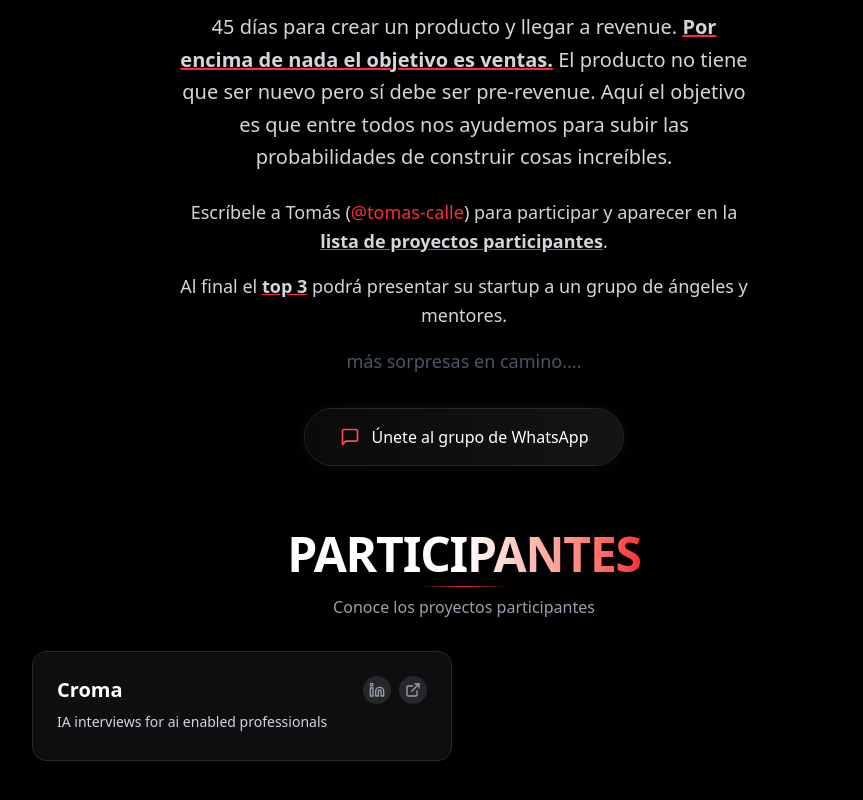
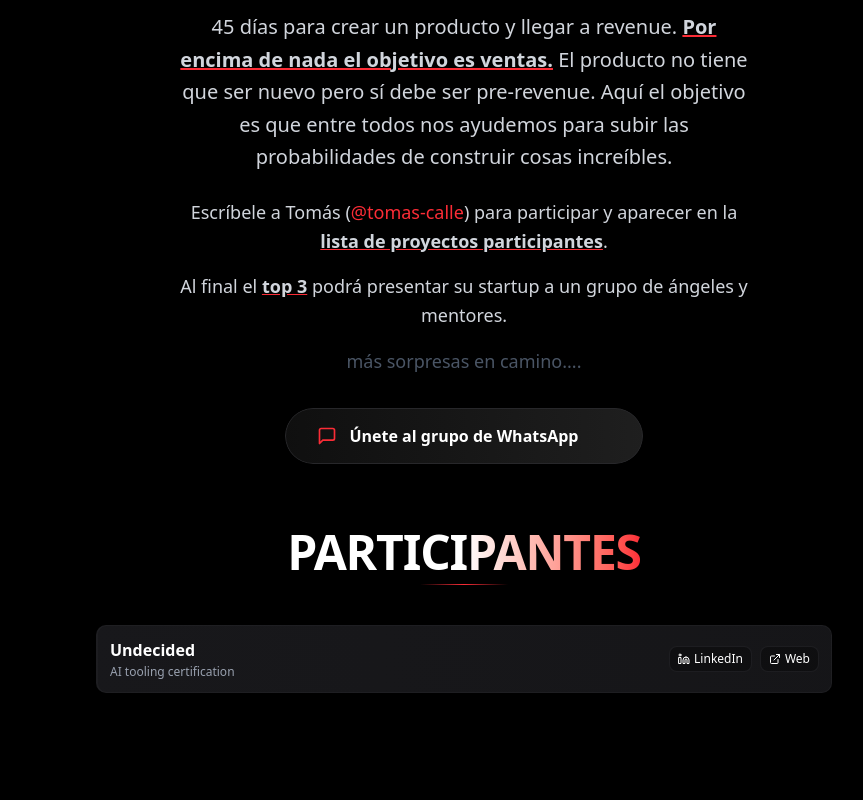
Before and after one commit to tomasCalletce/pmf-or-die, a Next.js app: page / in a window 1280 px wide. Shown: the part 414-1214 px from the top of the page, without its empty margins (176-1039 px from the left). After the commit the page ends 1171 px from the top, so only its background shows below. Built offline with nearby package versions, Linux system fonts and the light colour scheme.

Commit message:
feat: better look

```diff
--- a/src/app/info.tsx
+++ b/src/app/info.tsx
@@ -1,4 +1,5 @@
-import { MessageSquare } from "lucide-react";
+import { Whatsapp } from "./whatsapp";
+
 export const Info = () => {
   return (
     <>
@@ -40,7 +41,7 @@ export const Info = () => {
           <div className="inline-flex items-center px-4 py-1.5 mb-6 bg-gradient-to-r from-zinc-900 to-zinc-800 rounded-xl shadow-lg border border-zinc-700">
             <div className="h-2 w-2 rounded-full bg-red-500 animate-pulse mr-2"></div>
             <span className="text-sm font-medium text-gray-200">
-              MAY 18 - JULY 2, 2024
+              MAYO 20 - JUNIO 15, 2025
             </span>
           </div>
 
@@ -104,20 +105,7 @@ export const Info = () => {
             más sorpresas en camino....
           </p>
 
-          <div className="mt-8 flex flex-col gap-4 items-center">
-            <a
-              href="https://chat.whatsapp.com/DqHtEAQM9K6BbBDz8TU1eP"
-              target="_blank"
-              rel="noopener noreferrer"
-              className="group relative px-8 py-4 flex items-center gap-3 rounded-full bg-black bg-opacity-60 backdrop-blur-md border border-zinc-800 hover:border-zinc-700 shadow-[0_0_15px_rgba(255,255,255,0.05)] transition-all w-80 justify-center"
-            >
-              <div className="absolute inset-0 bg-gradient-to-r from-[#111111] to-[#222222] rounded-full opacity-60"></div>
-              <MessageSquare className="w-5 h-5 relative z-10 text-[#FF4C4C]" />
-              <span className="font-medium text-white relative z-10">
-                Únete al grupo de WhatsApp
-              </span>
-            </a>
-          </div>
+          <Whatsapp />
         </div>
       </div>
     </>
--- a/src/app/projects.tsx
+++ b/src/app/projects.tsx
@@ -4,54 +4,51 @@ import Link from "next/link";
 
 export const Projects = () => {
   return (
-    <div className="w-full mx-auto max-w-4xl mt-16 px-4">
+    <div className="w-full mx-auto max-w-3xl mt-16 px-4">
       <div className="flex flex-col items-center mb-8">
         <h2 className="text-4xl md:text-5xl font-bold font-[var(--font-audiowide)] tracking-tight bg-clip-text text-transparent bg-gradient-to-r from-white via-white to-red-500">
           PARTICIPANTES
         </h2>
         <div className="h-[1px] w-22 bg-gradient-to-r from-transparent via-red-500 to-transparent mx-auto my-2"></div>
-        <p className="text-center text-gray-400 max-w-lg">
-          Conoce los proyectos participantes
+      </div>
+
+      <div className="space-y-3">
+        {projects.map((project, index) => (
+          <div
+            key={index}
+            className="bg-gradient-to-r from-zinc-900 to-zinc-900/90 rounded-lg border-l-2 border-red-500/40 border-y border-r border-zinc-800/50 backdrop-blur-sm"
+          >
+            <div className="p-3 flex flex-row items-center">
+              <div className="flex-1">
+                <h3 className="text-base font-semibold text-white">
+                  {project.name}
+                </h3>
+                <p className="text-gray-400 text-xs mt-0.5">
+                  {project.description}
                 </p>
               </div>
 
-      <div className="grid grid-cols-1 md:grid-cols-2 gap-6">
-        {projects.map((project, index) => (
-          <div
-            key={index}
-            className="group relative bg-zinc-900/60 backdrop-blur-sm rounded-xl overflow-hidden border border-zinc-800 hover:border-zinc-700 transition-all shadow-lg hover:shadow-red-900/20"
-          >
-            <div className="absolute inset-0 bg-gradient-to-br from-red-900/10 to-transparent opacity-0 group-hover:opacity-100 transition-opacity duration-300"></div>
-
-            <div className="p-6">
-              <div className="mb-2 flex justify-between items-start">
-                <h3 className="text-xl font-bold text-white group-hover:text-red-400 transition-colors">
-                  {project.name}
-                </h3>
-                <div className="flex space-x-2">
+              <div className="flex gap-2 ml-3 shrink-0">
                 <Link
                   href={project.linkedin}
                   target="_blank"
                   rel="noopener noreferrer"
-                    className="p-1.5 rounded-full cursor-pointer bg-zinc-800 text-gray-400 hover:bg-zinc-700 hover:text-white transition-colors"
+                  className="flex items-center gap-1 px-2 py-1 rounded-md bg-black/30 border border-zinc-700/30 text-white hover:bg-black/50 hover:border-red-500/20 transition-colors text-xs"
                 >
-                    <Linkedin className="w-4 h-4" />
+                  <Linkedin className="w-3 h-3" />
+                  <span>LinkedIn</span>
                 </Link>
                 <Link
                   href={project.link}
                   target="_blank"
                   rel="noopener noreferrer"
-                    className="p-1.5 rounded-full cursor-pointer bg-zinc-800 text-gray-400 hover:bg-zinc-700 hover:text-white transition-colors"
+                  className="flex items-center gap-1 px-2 py-1 rounded-md bg-black/30 border border-zinc-700/30 text-white hover:bg-black/50 hover:border-red-500/20 transition-colors text-xs"
                 >
-                    <ExternalLink className="w-4 h-4" />
+                  <ExternalLink className="w-3 h-3" />
+                  <span>Web</span>
                 </Link>
               </div>
             </div>
-
-              <p className="text-gray-300 text-sm">{project.description}</p>
-            </div>
-
-            <div className="h-1 w-0 bg-gradient-to-r from-red-600 to-red-400 group-hover:w-full transition-all duration-300"></div>
           </div>
         ))}
       </div>
--- /dev/null
+++ b/src/app/whatsapp.tsx
@@ -0,0 +1,50 @@
+"use client";
+
+import { MessageSquare } from "lucide-react";
+import { useState } from "react";
+
+export const Whatsapp = () => {
+  const [isHovering, setIsHovering] = useState(false);
+
+  return (
+    <div className="mt-8 flex flex-col gap-4 items-center">
+      <a
+        href="https://chat.whatsapp.com/DqHtEAQM9K6BbBDz8TU1eP"
+        target="_blank"
+        rel="noopener noreferrer"
+        className="group relative px-8 py-4 flex items-center gap-3 rounded-full
+          overflow-hidden shadow-lg hover:shadow-xl transition-all duration-300
+          w-auto min-w-[240px] justify-center"
+        onMouseEnter={() => setIsHovering(true)}
+        onMouseLeave={() => setIsHovering(false)}
+      >
+        {/* Gradient background */}
+        <div className="absolute inset-0 bg-gradient-to-r from-[#111111] to-[#222222] rounded-full opacity-90"></div>
+
+        {/* Button content */}
+        <div className="relative z-10 flex items-center gap-3">
+          <MessageSquare className="w-5 h-5 text-red-500" />
+          <span className="font-semibold text-white whitespace-nowrap">
+            Únete al grupo de WhatsApp
+          </span>
+
+          {/* Simple arrow indicator on hover */}
+          <span
+            className={`ml-1 transition-opacity duration-300 ${
+              isHovering ? "opacity-100" : "opacity-0"
+            }`}
+          >
+            →
+          </span>
+        </div>
+
+        {/* Subtle border that changes on hover */}
+        <div
+          className={`absolute inset-0 rounded-full border transition-colors duration-300 ${
+            isHovering ? "border-red-500 border-opacity-50" : "border-zinc-800"
+          }`}
+        ></div>
+      </a>
+    </div>
+  );
+};
--- a/src/lib/projects-data.ts
+++ b/src/lib/projects-data.ts
@@ -7,9 +7,9 @@ export interface Project {
 
 export const projects: Project[] = [
   {
-    name: "Croma",
-    description: "IA interviews for ai enabled professionals",
+    name: "Undecided",
+    description: "AI tooling certification",
     linkedin: "https://www.linkedin.com/in/tomas-calle/",
-    link: "https://usecroma.com/",
+    link: "#",
   },
 ];
```
Lines whose indentation alone changed are shown as unchanged.
